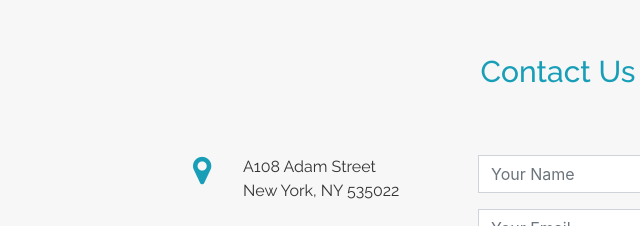
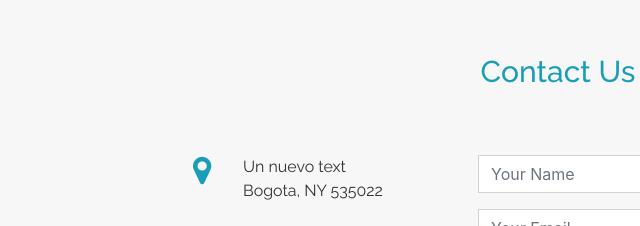
Before and after one commit to Wilme24/ProyectoWeb, a plain HTML site: page index.html in a window 1280 px wide. Shown: the part 3901-4127 px from the top of the page, 82-722 px from the left. Drawn offline with Linux system fonts and the light colour scheme.

Commit message:
Se cambio la ciudad NuevaYork por Bogota

```diff
--- a/index.html
+++ b/index.html
@@ -607,7 +607,7 @@
           <div class="info">
             <div>
               <i class="fa fa-map-marker"></i>
-              <p>A108 Adam Street<br>New York, NY 535022</p>
+              <p>Un nuevo text<br>Bogota, NY 535022</p>
             </div>
 
             <div>
```
